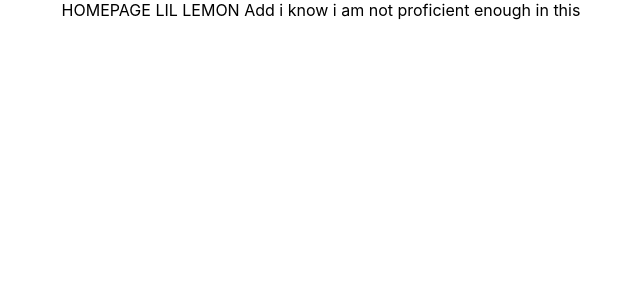
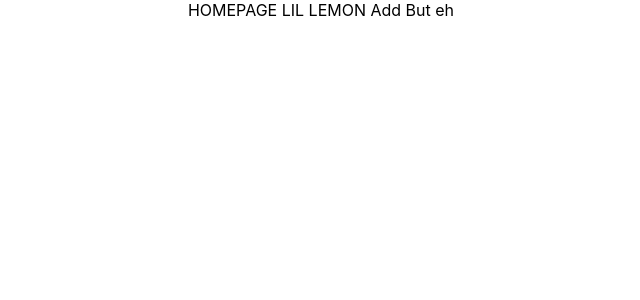
Before and after one commit to TarunB-Git/CourseProject, a React (Create React App) app: page / in a window 1280 px wide. Shown: the top 300 px of the page, without its empty margins (319-959 px from the left). Built offline with nearby package versions, Linux system fonts and the light colour scheme.

Commit message:
Boilerplate simplified 6

```diff
--- a/src/App.js
+++ b/src/App.js
@@ -7,8 +7,7 @@ function App() {
       LIL LEMON
 Add
 
-i know i am not proficient enough in this
-    </div>
+But eh    </div>
   );
 }
 
```
